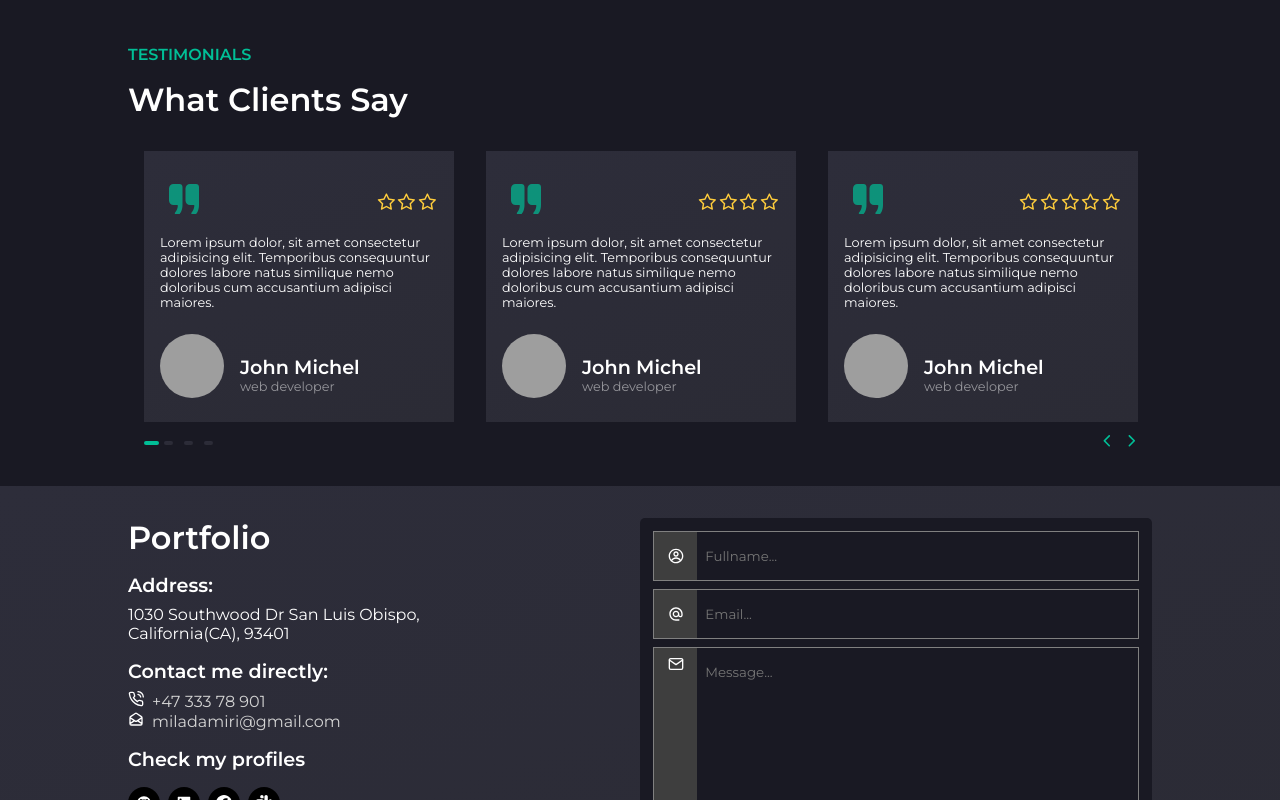
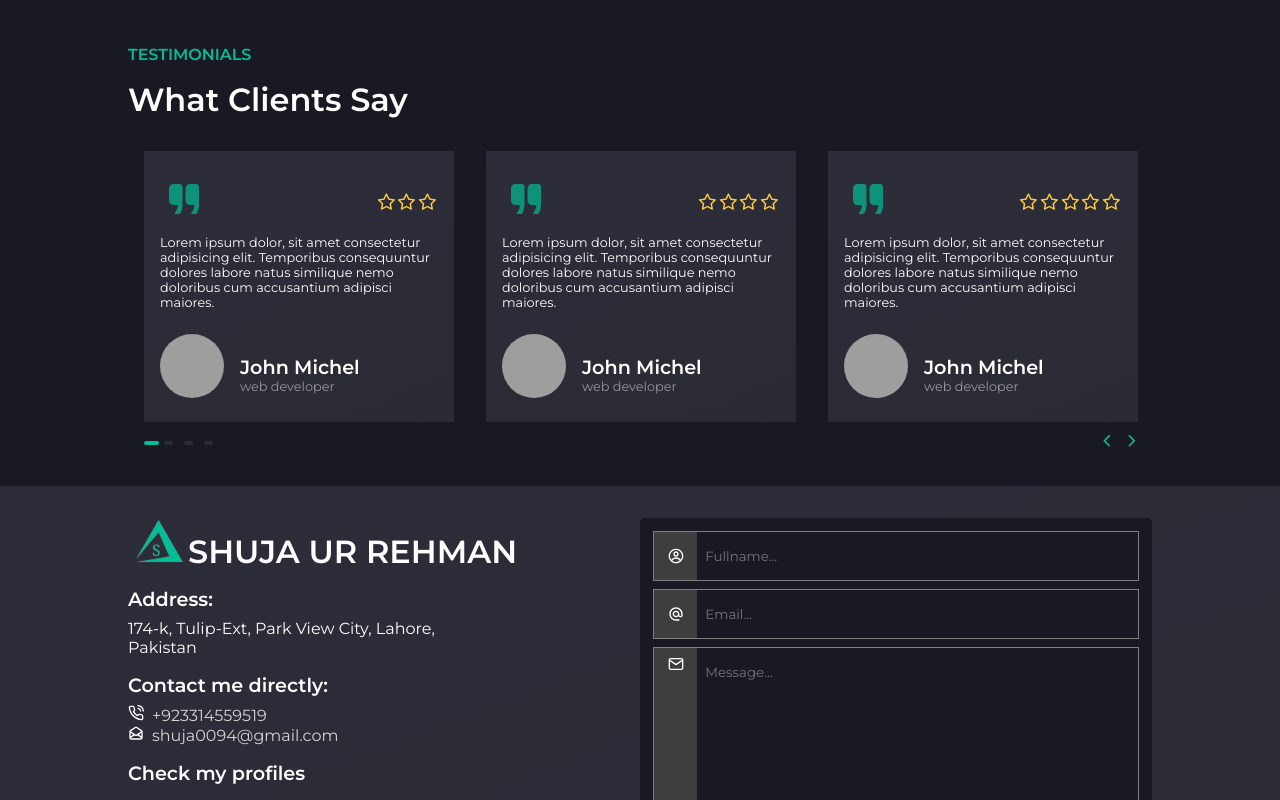
Before and after one commit to Shuja-Siddiqui/DevPortfolio, a React (Create React App) app: page / in a window 1280 px wide. Shown: the part 2000-2800 px from the top of the page. Built offline with nearby package versions, Linux system fonts and the light colour scheme; grey boxes are pictures that could not be loaded; the HTML template or start-up script is replaced by a standard one.

Commit message:
make footer dynamic

```diff
--- a/src/components/Banner/array.jsx
+++ b/src/components/Banner/array.jsx
@@ -9,7 +9,7 @@ export const info = {
         id: 1,
         name:  "SHUJA UR REHMAN",
         feild: "MERN STACK DEVELOPER",
-        image: require("../../assets/img/shujaPic.png"),
+        image: require("../../assets/img/shujaPic2.png"),
         about: "As a Mern Stack developer, I have expertise in designing and developing responsive, user-friendly websites using modern web technologies. With a keen eye for detail and a passion for creating seamless user experiences, I have honed my skills in front-end development, back-end development, and web application development. With my excellent problem-solving skills, I am able to diagnose and fix complex web-related issues quickly and efficiently. I am also comfortable working with cross-functional teams and stakeholders to gather requirements and deliver high-quality projects on time and within budget. As a web developer, I am passionate about staying up-to-date with the latest web development trends and technologies and constantly strive to enhance my skills to deliver cutting-edge web solutions that meet and exceed client expectations.",
         insta: <AiOutlineInstagram />,
         github: <FaGithub />,
@@ -49,3 +49,11 @@ export const serviceData =[
         direction: "left",
     }
 ];
+
+
+export const footerData ={
+        id: 1,
+        address: "174-k, Tulip-Ext, Park View City, Lahore, Pakistan",
+        phoneNo: "+923314559519",
+        email: "shuja0094@gmail.com",
+    };
--- a/src/components/Footer/Footer.jsx
+++ b/src/components/Footer/Footer.jsx
@@ -7,6 +7,7 @@ import { AiFillGithub, AiFillLinkedin, AiOutlineArrowUp } from "react-icons/ai";
 import { BsFacebook, BsSlack } from "react-icons/bs";
 import { FiMail, FiPhoneCall } from "react-icons/fi";
 import { Slide, Zoom, Fade } from "react-awesome-reveal";
+import { footerData } from "../Banner/array";
 
 const Footer = () => {
   const scrollUp = () => {
@@ -19,14 +20,14 @@ const Footer = () => {
     <Container id="footer">
       <Profile>
         <Slide direction="left" delay={1}>
-          <h1>Portfolio</h1>
+          <h1><img className="footer-logo-img" src={require("../../assets/img/logo.png")} alt="profile"/>SHUJA UR REHMAN</h1>
         </Slide>
         <div className="address">
           <Slide direction="left">
             <h1>Address:</h1>
           </Slide>
           <Slide direction="left">
-            <p>1030 Southwood Dr San Luis Obispo, California(CA), 93401</p>
+            <p>{footerData.address}</p>
           </Slide>
         </div>
         <div className="links">
@@ -38,7 +39,7 @@ const Footer = () => {
               <FiPhoneCall />
             </span>
             <Slide direction="left">
-              <a href="tel:+4733378901">+47 333 78 901</a>
+              <a href="tel:+923314559519">{footerData.phoneNo}</a>
             </Slide>
           </div>
           <div>
@@ -48,7 +49,7 @@ const Footer = () => {
               </span>
             </Slide>
             <Slide>
-              <a href="mailto:miladamiri@gmail.com">miladamiri@gmail.com</a>
+              <a href="mailto:shuja0094@gmail.com">{footerData.email}</a>
             </Slide>
           </div>
         </div>
--- a/src/index.css
+++ b/src/index.css
@@ -44,7 +44,10 @@ body{
 }
 
 .logo-img{
-  width: 100px
+  width: 100px;
+}
+.footer-logo-img{
+  width: 60px;
 }
 
 @media(max-width: 990px){
```
Also changed, not shown: src/assets/img/shujaPic2.png (added).
